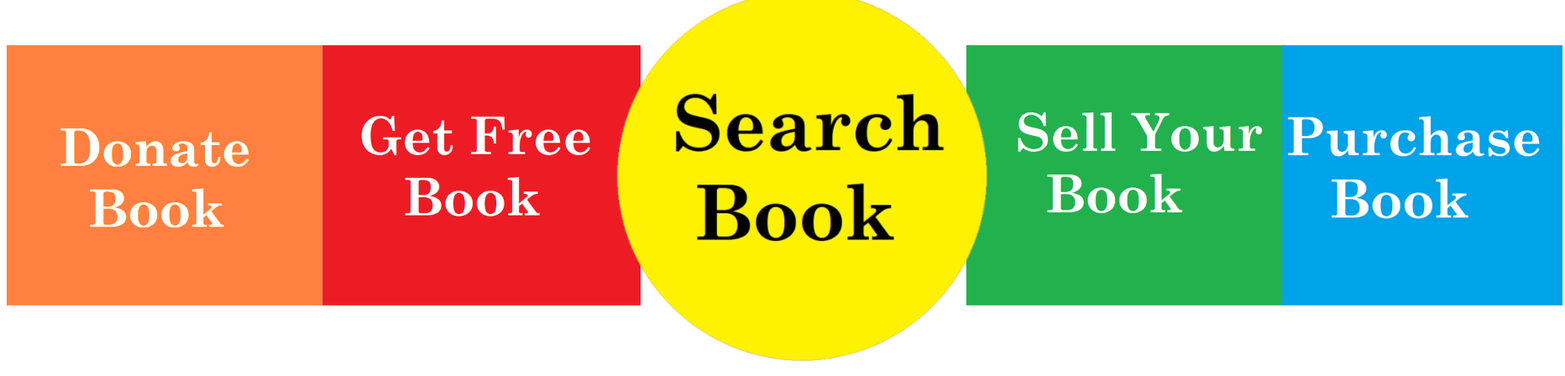
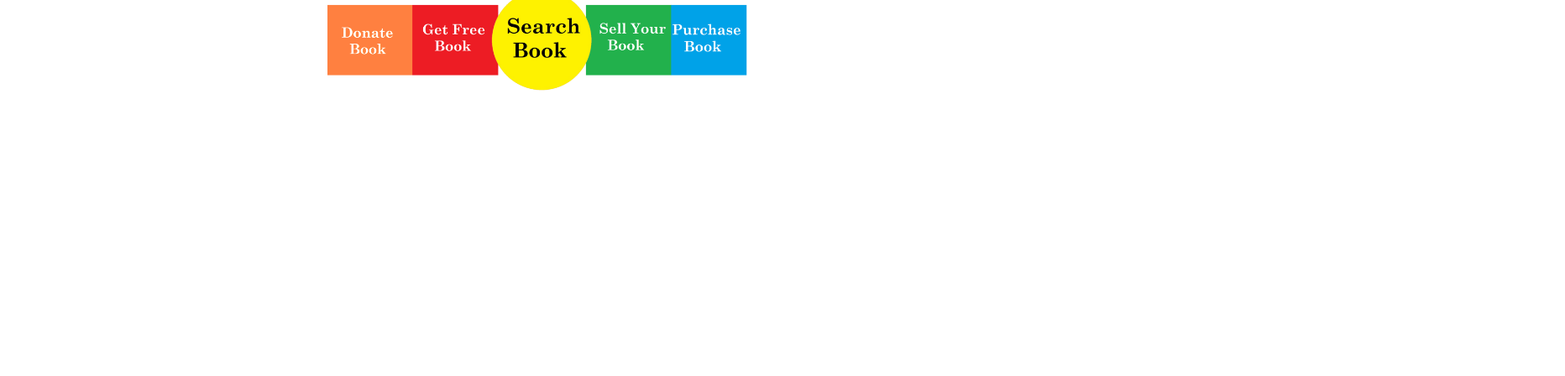
Before and after one commit to SriAbhay/merikitabe, a plain HTML site: page index.html in a window 1280 px wide. Shown: the part 398-846 px from the top of the page at 84% size, 1864 px wide, since content can reach past the window. After the commit the page ends 800 px from the top, so only its background shows below. Drawn offline with Linux system fonts and the light colour scheme.

Commit message:
Update index.html

```diff
--- a/index.html
+++ b/index.html
@@ -11,7 +11,7 @@
 		<img src="images/meri kitabe-Logo.png" height="230" width="250">
 
 		<footer>
-			<img src="images/combine-footer.png">
+			<img src="images/combine-footer.png"heigt="100" width="500">
 		</footer>
 	</Center>
 
```
